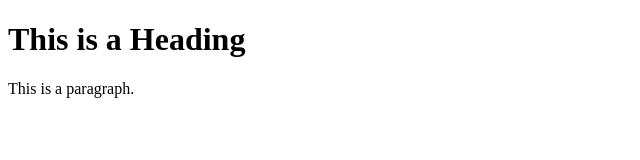
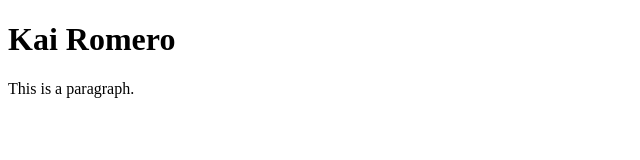
Before and after one commit to kaijordi/kaijordi.github.io, a plain HTML site: page index.html in a window 1280 px wide. Shown: the whole page, without its empty margins (0-640 px from the left). Drawn offline with Linux system fonts and the light colour scheme.

Commit message:
Initial commit

```diff
--- a/index.html
+++ b/index.html
@@ -4,7 +4,7 @@
     <title>Page Title</title>
   </head>
   <body>
-    <h1>This is a Heading</h1>
+    <h1>Kai Romero</h1>
     <p>This is a paragraph.</p>
   </body>
 </html>
```
